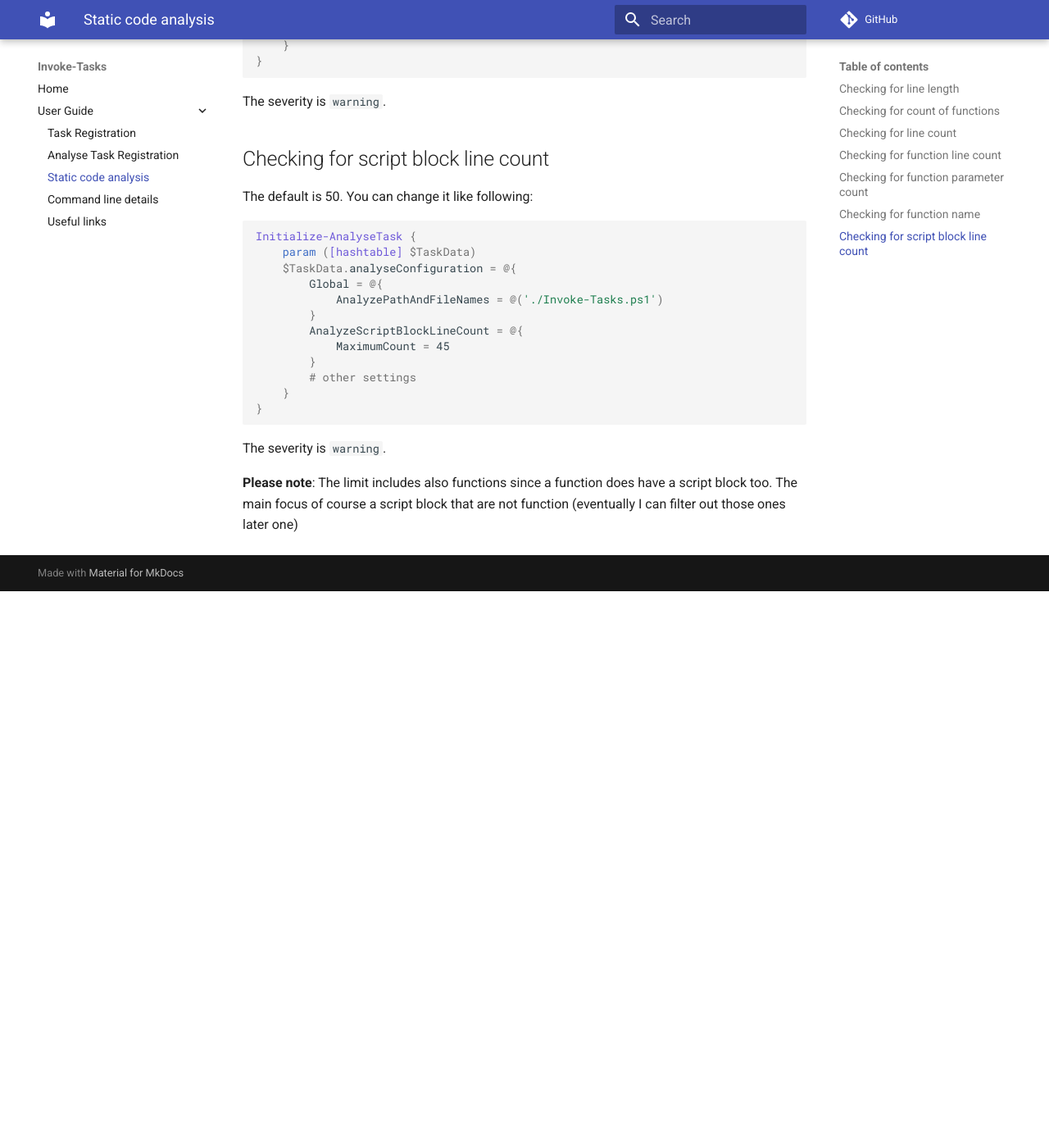
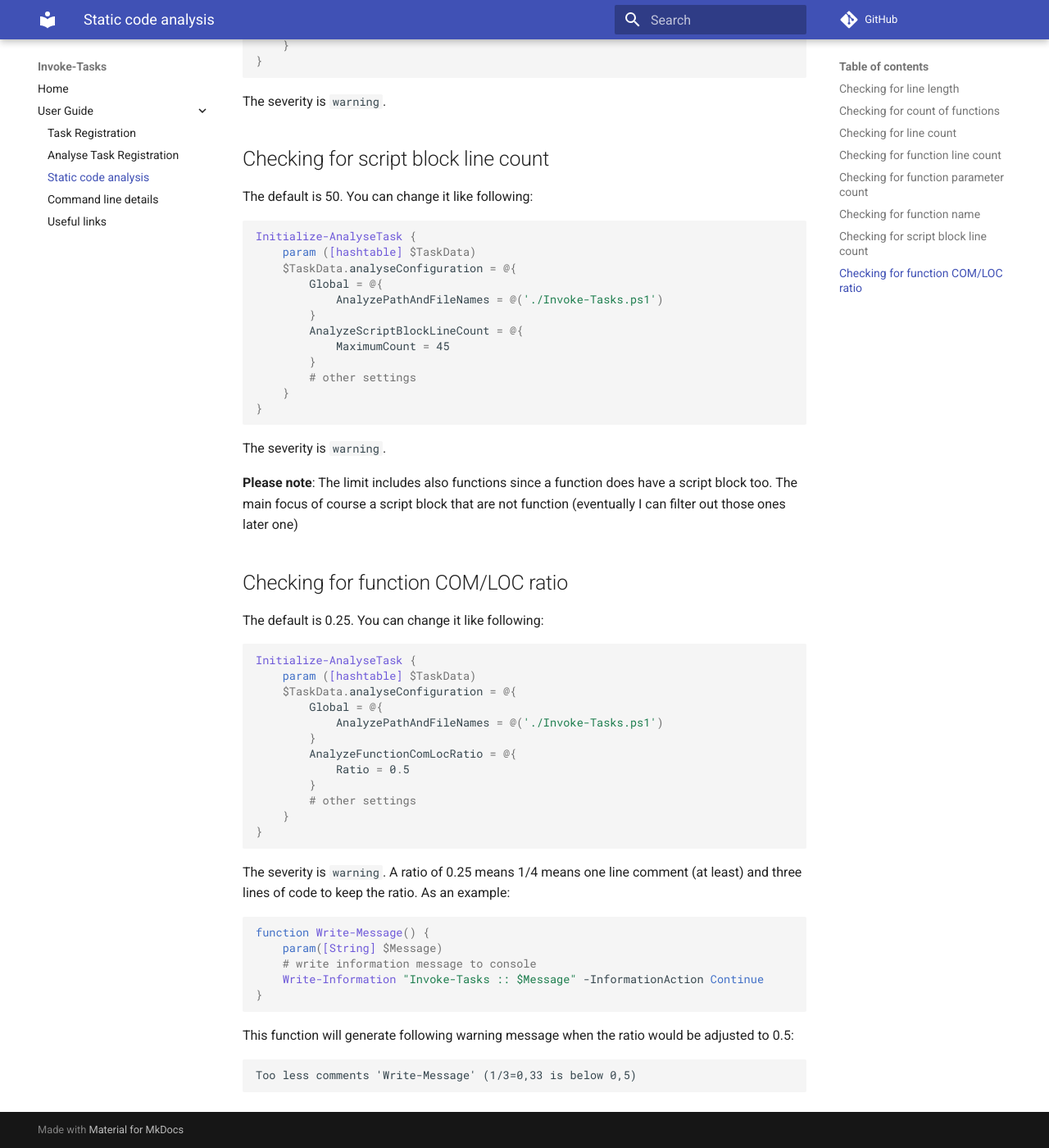
Before and after one commit to thomas-lehmann-private/Invoke-Tasks, an MkDocs documentation site: the page built from docs/static-code-analysis.md, in a window 1280 px wide and 1400 px high, scrolled down 2687 px. Shown: the whole window at 82% size. Built offline with MkDocs 1.6.1 and Material for MkDocs 9.7.7, drawn with Linux system fonts in a browser that asks for light colours; comment, search, counter and statistics services are not loaded; before the commit the page ends 3408 px from its top, so only the background shows below that.

Commit message:
#17 Documentation ratio for a function

````diff
--- a/docs/static-code-analysis.md
+++ b/docs/static-code-analysis.md
@@ -152,3 +152,36 @@ The severity is `warning`.
 a function does have a script block too. The main focus
 of course a script block that are not function (eventually
 I can filter out those ones later one)
+
+## Checking for function COM/LOC ratio
+
+The default is 0.25. You can change it like following:
+
+```powershell
+Initialize-AnalyseTask {
+    param ([hashtable] $TaskData)
+    $TaskData.analyseConfiguration = @{
+        Global = @{
+            AnalyzePathAndFileNames = @('./Invoke-Tasks.ps1')
+        }
+        AnalyzeFunctionComLocRatio = @{
+            Ratio = 0.5
+        }
+        # other settings
+    }
+}
+```
+The severity is `warning`. A ratio of 0.25 means 1/4 means one line comment (at least) and three lines of code to keep the ratio. As an example:
+
+```powershell
+function Write-Message() {
+    param([String] $Message)
+    # write information message to console
+    Write-Information "Invoke-Tasks :: $Message" -InformationAction Continue
+}
+```
+
+This function will generate following warning message when the ratio would be adjusted to 0.5:
+```
+Too less comments 'Write-Message' (1/3=0,33 is below 0,5)
+```
````
Also changed, not shown: 5 other files.
